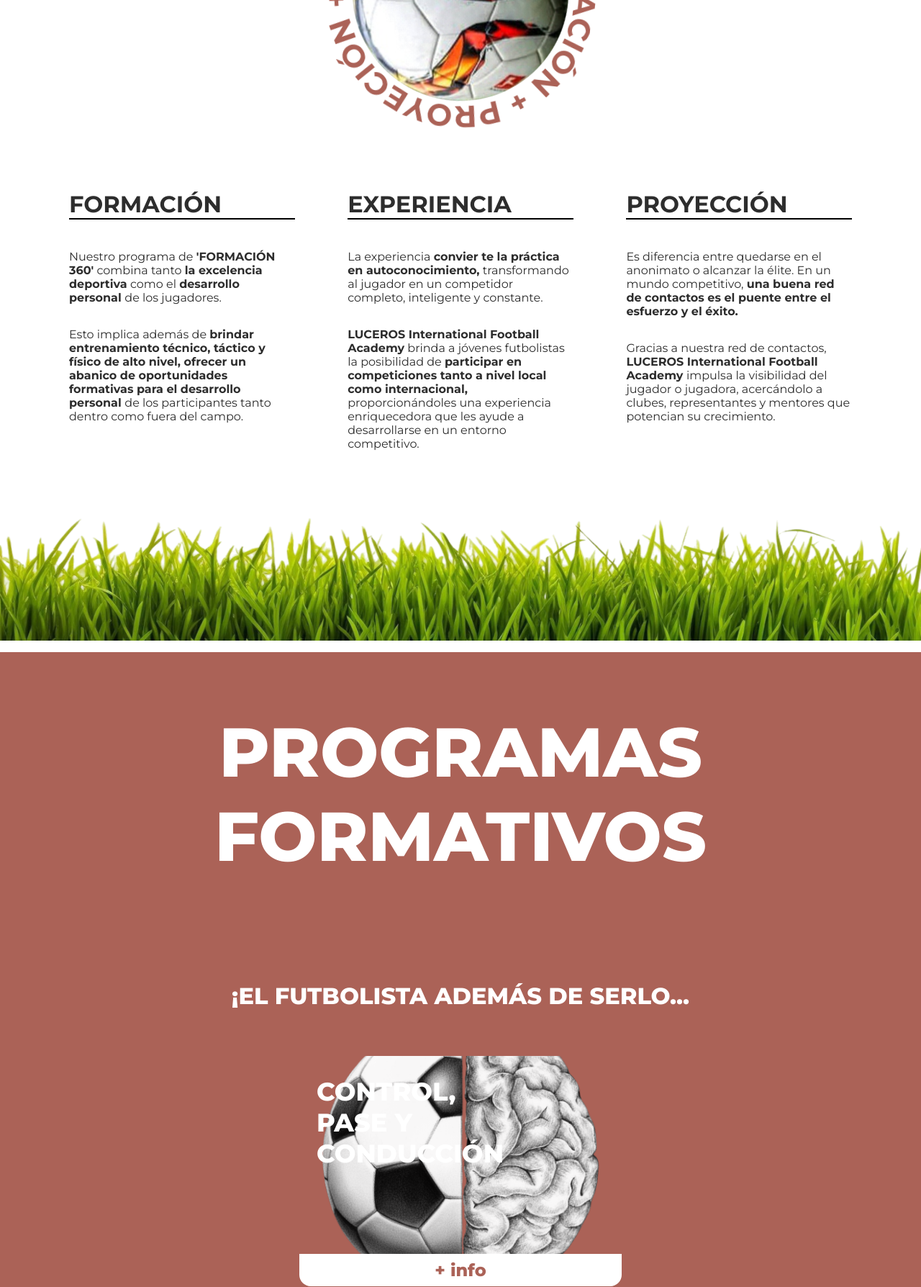
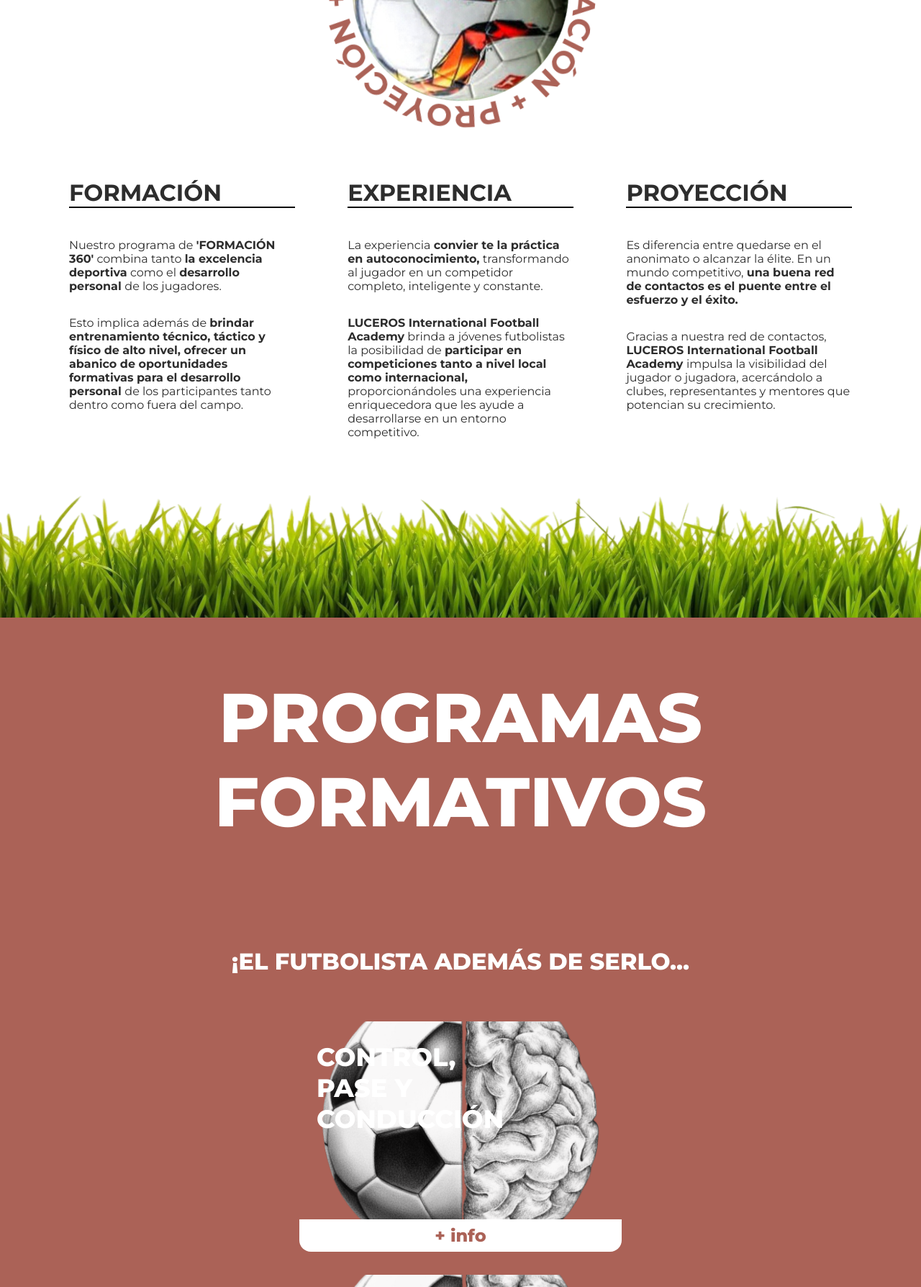
Before and after one commit to Mxincs/luceros, a PHP site: page / in a window 1280 px wide. Shown: the part 2446-4234 px from the top of the page at 72% size. Run offline with PHP 8.4, Linux system fonts and the light colour scheme.

Commit message:
cambios corregidos

```diff
--- a/css/styles.css
+++ b/css/styles.css
@@ -5,6 +5,7 @@
     font-family: 'Montserrat', sans-serif;
     font-weight: 400;
     color: #2D2D2D;
+
 }
 
 body {
@@ -445,7 +446,6 @@ main {
 .con-pri-metodos {
     display: grid;
     grid-template-rows: auto 1fr; /* 'auto' para el área del balón, '1fr' para el texto */
-    gap: 1rem;
     width: 100%;
 }
 
@@ -532,7 +532,6 @@ main {
    height: 25vh;
    padding: 0;
    margin: 0;
-
 }
 
 /*-----------SECCIÓN PROGRAMAS-------------*/
@@ -545,6 +544,7 @@ main {
     background-color: #AB6257;
     padding-bottom: 5rem;
 }
+
 
 .grid-programas {
     display: flex;
--- a/index.html
+++ b/index.html
@@ -207,7 +207,7 @@
                 </div>
 
         </section>
-
+        </div>
         <!-- CESPED FINAL -->
         <div class="cesped"></div>
 
```
